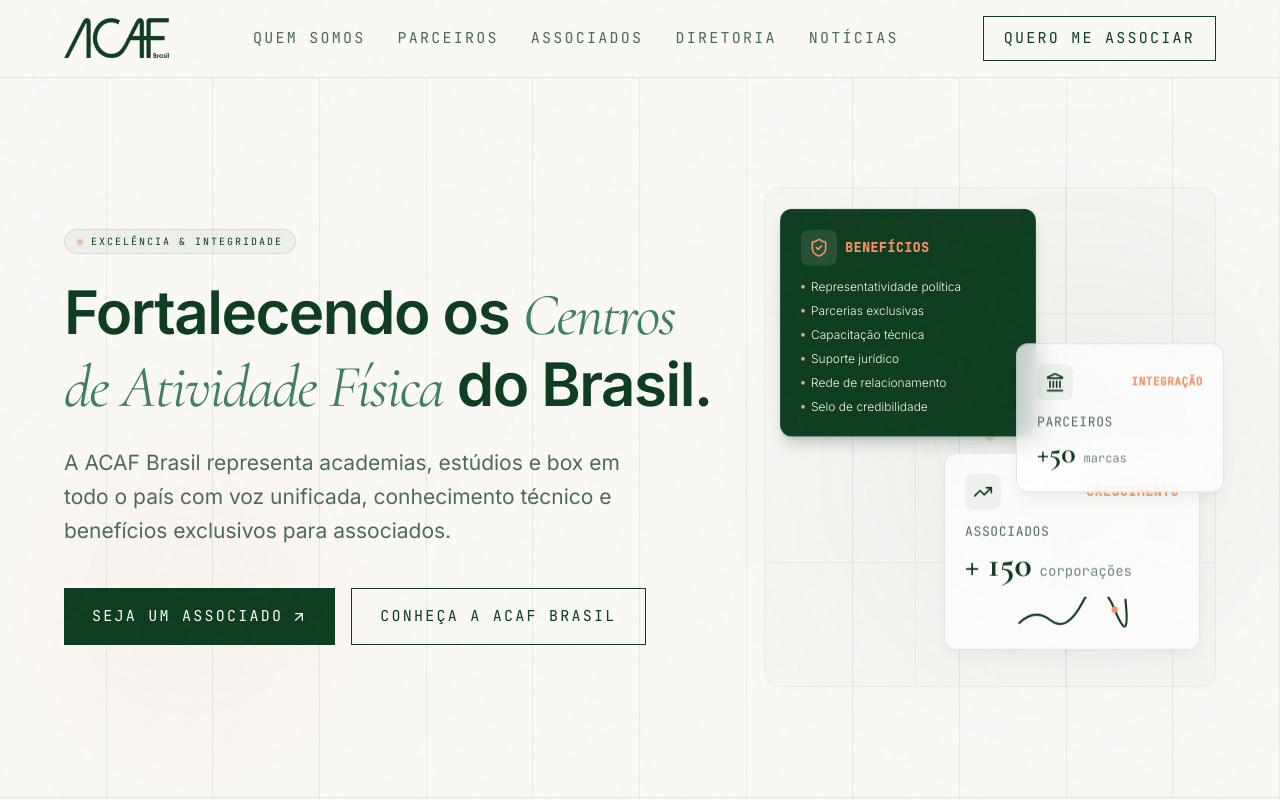
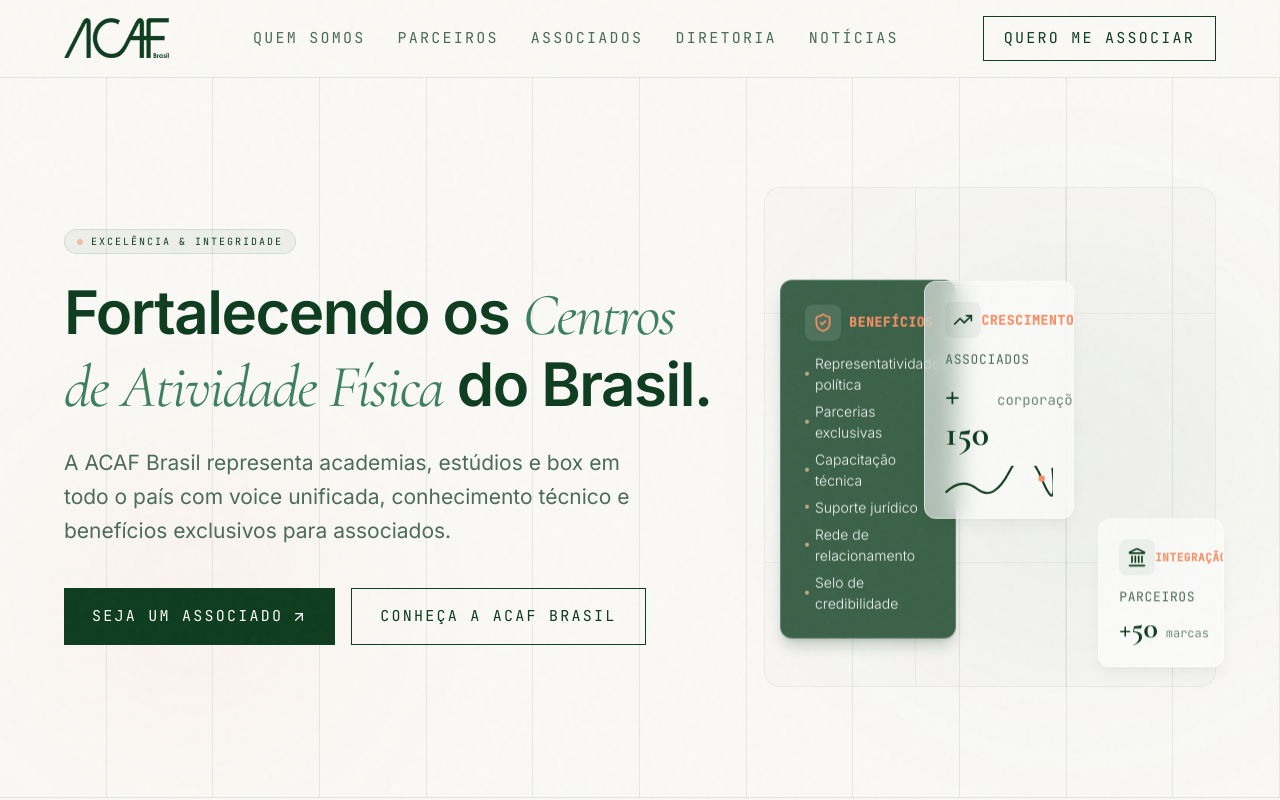
Before and after one commit to cmoro-rayanne/acafbrasil, a React (Vite) app: page / in a window 1280 px wide. Shown: the top 800 px of the page. Built offline with nearby package versions, Linux system fonts and the light colour scheme.

Commit message:
style: aplicar efeito de vidro e flashlight hover nos cards do hero e aumentar tamanho da fonte dos beneficios

```diff
--- a/src/features/landing/components/Hero.tsx
+++ b/src/features/landing/components/Hero.tsx
@@ -2,6 +2,15 @@
 import { ShieldCheck, TrendingUp, Landmark, ArrowUpRight } from 'lucide-react';
 
 export const Hero: React.FC = () => {
+  const handleMouseMove = (e: React.MouseEvent<HTMLDivElement>) => {
+    const card = e.currentTarget;
+    const rect = card.getBoundingClientRect();
+    const x = e.clientX - rect.left;
+    const y = e.clientY - rect.top;
+    card.style.setProperty('--mouse-x', `${x}px`);
+    card.style.setProperty('--mouse-y', `${y}px`);
+  };
+
   return (
     <section className="relative min-h-[90vh] flex items-center overflow-hidden border-b border-acaf-forest/10 py-12 md:py-24">
 
@@ -30,7 +39,7 @@
 
           {/* Subtitle */}
           <p className="text-[19px] sm:text-[21px] text-acaf-sage max-w-xl mb-10 font-normal leading-relaxed">
-            A ACAF Brasil representa academias, estúdios e box em todo o país com voz unificada, conhecimento técnico e benefícios exclusivos para associados.
+            A ACAF Brasil representa academias, estúdios e box em todo o país com voice unificada, conhecimento técnico e benefícios exclusivos para associados.
           </p>
 
           {/* Action Buttons */}
@@ -71,7 +80,10 @@
           </div>
 
           {/* Floating Card 1: Benefícios (Top-Left) */}
-          <div className="absolute top-6 left-4 bg-acaf-forest border border-white/10 p-5 rounded-xl shadow-lg shadow-acaf-forest/20 w-64 animate-float text-white">
+          <div
+            onMouseMove={handleMouseMove}
+            className="absolute top-6 left-4 bg-acaf-forest/80 backdrop-blur-md border border-white/20 p-6 rounded-xl shadow-lg shadow-acaf-forest/20 w-[300px] animate-float text-white flashlight-card dark-card group cursor-default"
+          >
             <div className="flex items-center gap-2 mb-3">
               <div className="p-2 bg-white/10 rounded-lg text-[#FAF9F6]">
                 <ShieldCheck className="w-5 h-5 text-acaf-coral" />
@@ -80,7 +92,7 @@
                 Benefícios
               </h4>
             </div>
-            <ul className="space-y-1.5 text-[12px] text-white/95 font-light">
+            <ul className="space-y-1.5 text-[14px] text-white/95 font-light">
               <li className="flex items-center gap-1.5">
                 <span className="w-1 h-1 bg-[#C5A880] rounded-full shrink-0"></span>
                 <span>Representatividade política</span>
@@ -109,7 +121,10 @@
           </div>
 
           {/* Floating Card 2: Associados (Bottom-Right) */}
-          <div className="absolute bottom-8 right-4 bg-white/75 backdrop-blur-md border border-acaf-forest/10 p-5 rounded-xl shadow-lg shadow-acaf-forest/5 w-64 animate-float-slow">
+          <div
+            onMouseMove={handleMouseMove}
+            className="absolute bottom-8 right-4 bg-white/60 backdrop-blur-md border border-white/50 p-5 rounded-xl shadow-lg shadow-acaf-forest/5 w-64 animate-float-slow flashlight-card group cursor-default"
+          >
             <div className="flex items-center justify-between mb-3">
               <div className="p-2 bg-acaf-forest/5 rounded-lg text-acaf-forest">
                 <TrendingUp className="w-5 h-5" />
@@ -141,7 +156,10 @@
           </div>
 
           {/* Floating Card 3: Parceiros (Center-Right) */}
-          <div className="absolute top-1/3 -right-2 bg-white/75 backdrop-blur-md border border-acaf-forest/10 p-5 rounded-xl shadow-lg shadow-acaf-forest/5 w-52 animate-float-delayed">
+          <div
+            onMouseMove={handleMouseMove}
+            className="absolute top-1/3 -right-2 bg-white/60 backdrop-blur-md border border-white/50 p-5 rounded-xl shadow-lg shadow-acaf-forest/5 w-52 animate-float-delayed flashlight-card group cursor-default"
+          >
             <div className="flex items-center justify-between mb-3">
               <div className="p-2 bg-acaf-forest/5 rounded-lg text-acaf-forest">
                 <Landmark className="w-5 h-5" />
--- a/src/index.css
+++ b/src/index.css
@@ -171,3 +171,35 @@
   mask-image: linear-gradient(to right, transparent, black 15%, black 85%, transparent);
   -webkit-mask-image: linear-gradient(to right, transparent, black 15%, black 85%, transparent);
 }
+
+/* FLASHLIGHT HOVER EFFECT (GLASS SHINE) */
+.flashlight-card {
+  position: relative;
+  overflow: hidden;
+}
+.flashlight-card::before {
+  content: "";
+  position: absolute;
+  inset: 0px;
+  background: radial-gradient(300px circle at var(--mouse-x, 0) var(--mouse-y, 0),
+          rgba(255, 255, 255, 0.4),
+          transparent 45%);
+  opacity: 0;
+  transition: opacity 0.5s;
+  pointer-events: none;
+  z-index: 1;
+}
+.flashlight-card.dark-card::before {
+  background: radial-gradient(300px circle at var(--mouse-x, 0) var(--mouse-y, 0),
+          rgba(255, 255, 255, 0.12),
+          transparent 45%);
+}
+.flashlight-card:hover::before {
+  opacity: 1;
+}
+
+/* Ensure contents are above the flashlight shine */
+.flashlight-card > * {
+  position: relative;
+  z-index: 2;
+}
```
